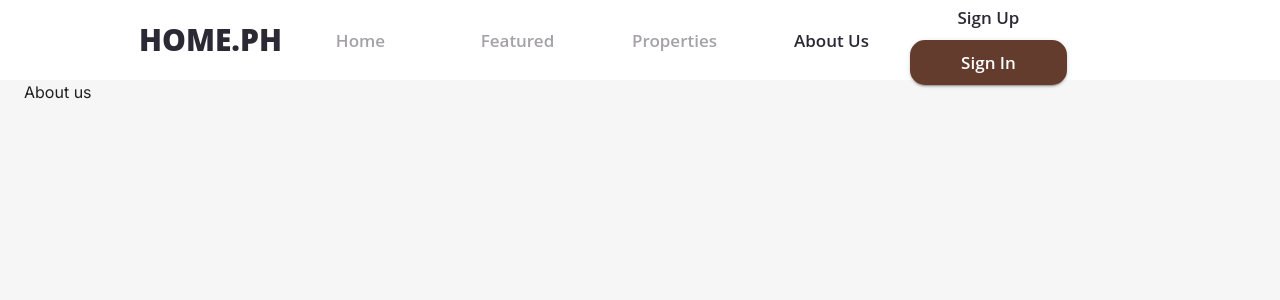
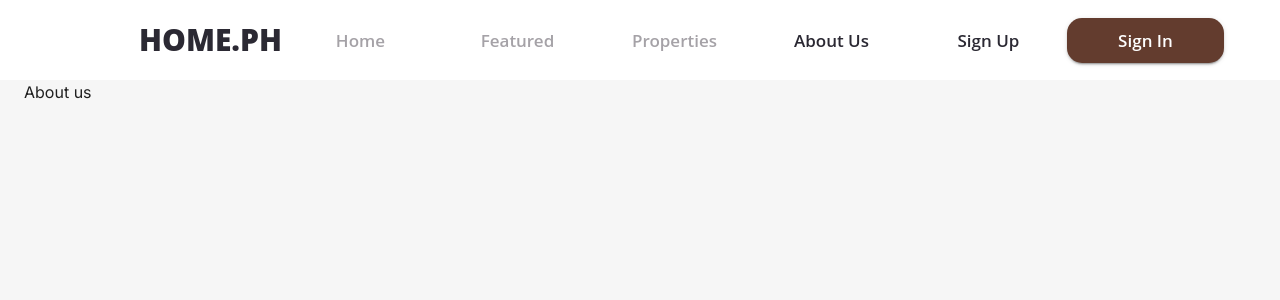
Before and after one commit to JayCabasag/home-ph, a Next.js app: page /about-us in a window 1280 px wide. Shown: the top 300 px of the page. Built offline with nearby package versions, Linux system fonts and the light colour scheme.

Commit message:
Added fixes on UI

```diff
--- a/src/containers/navbar/Navbar.tsx
+++ b/src/containers/navbar/Navbar.tsx
@@ -39,7 +39,7 @@ function Navbar( props : NavbarProps) {
         variant="h6"
         sx={{
             my: 2,
-            fontSize: { ms: '25px', md: '43px' },
+            fontSize: { sm: '25px', md: '43px' },
             fontWeight: 700,
             color: COLORS.BLACK
         }}
@@ -103,7 +103,7 @@ function Navbar( props : NavbarProps) {
             edge="start"
             onClick={handleDrawerToggle}
             sx={{
-                mr: 2, display: { sm: 'none' },
+                mr: 2, display: { xs: 'flex', sm: 'flex', md: 'none' },
                 color: COLORS.BROWN
             }}
           >
@@ -113,8 +113,9 @@ function Navbar( props : NavbarProps) {
             variant="h6"
             component="div"
             sx={{
-                flexGrow: 1, display: { sm: 'none', md: 'block' },
-                fontSize: { sm: '25px', md: '30px' },
+                flexGrow: 1,
+                display: 'flex',
+                fontSize: { xs: '18px', sm: '25px', md: '30px' },
                 fontWeight: 900,
                 textAlign: 'left',
                 color: COLORS.BLACK
@@ -122,7 +123,7 @@ function Navbar( props : NavbarProps) {
           >
             HOME.PH
           </Typography>
-          <Box sx={{ display: { xs: 'none', md: 'block' } }}>
+          <Box sx={{ display: { xs: 'none', sm: 'none', md: 'flex' } }}>
           <List sx={{
             display: 'flex',
             color: COLORS.BLACK
@@ -158,7 +159,7 @@ function Navbar( props : NavbarProps) {
             })}
           </List>
           </Box>
-          <Box sx={{ display: { sm: 'none', md: 'block' } }}>
+          <Box sx={{ display: 'flex' }}>
             <Button
               variant='text'
               disableRipple
@@ -170,8 +171,8 @@ function Navbar( props : NavbarProps) {
                 fontWeight: 600,
                 lineHeight: '25px',
                 textAlign: 'left',
-                width: { sm: '40px', md: '157px' },
-                height: { sm: '20px', md: '45px' },
+                minWidth: { xs: 'max-content', sm: '40px', md: '157px' },
+                height: { xs: '40px',sm: '40px', md: '45px' },
                 ':hover': {
                     backgroundColor: 'unset'
                 },
@@ -188,8 +189,8 @@ function Navbar( props : NavbarProps) {
                 fontWeight: 600,
                 lineHeight: '25px',
                 textAlign: 'left',
-                width: { sm: '40px', md: '157px' },
-                height: { sm: '20px', md: '45px' },
+                minWidth: { xs: 'max-content', sm: '40px', md: '157px' },
+                height: { xs: '40px', sm: '40px', md: '45px' },
                 borderRadius: '15px'
               }}
             >
--- a/src/utils/themes.ts
+++ b/src/utils/themes.ts
@@ -4,7 +4,7 @@ import { COLORS } from './app_constants'
 const theme = createTheme({
   breakpoints: {
     values: {
-      xs: 375,
+      xs: 0,
       sm: 800,
       md: 960,
       lg: 1280,
```
